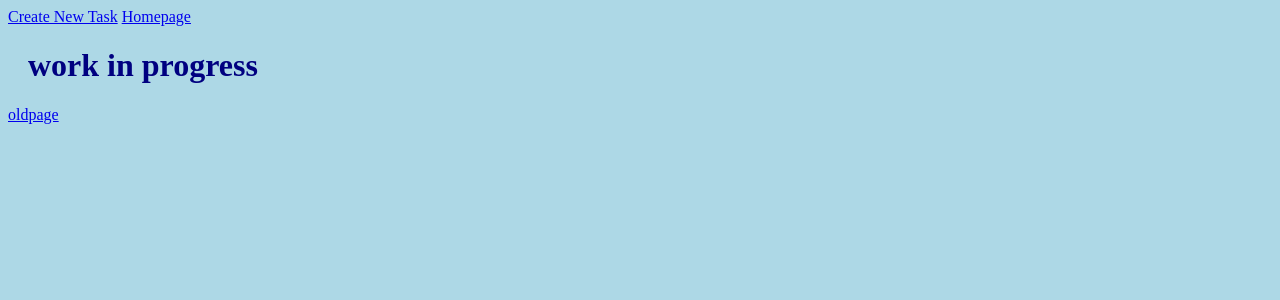
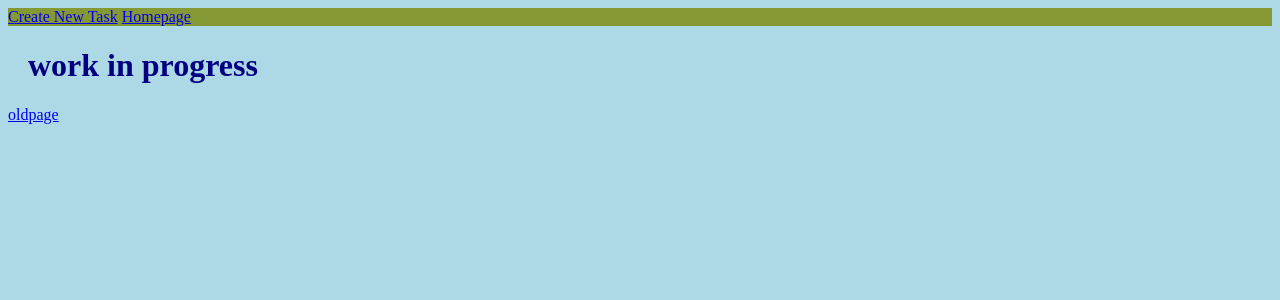
Before and after one commit to blakewrege/www, a PHP site: page / in a window 1280 px wide. Shown: the top 300 px of the page. Run offline with PHP 8.4, Linux system fonts and the light colour scheme.

Commit message:
adding css

```diff
--- a/stylesheet.css
+++ b/stylesheet.css
@@ -5,3 +5,6 @@ h1 {
     color: navy;
     margin-left: 20px;
 }
+.box {
+	background-color: #849834;
+}
```
